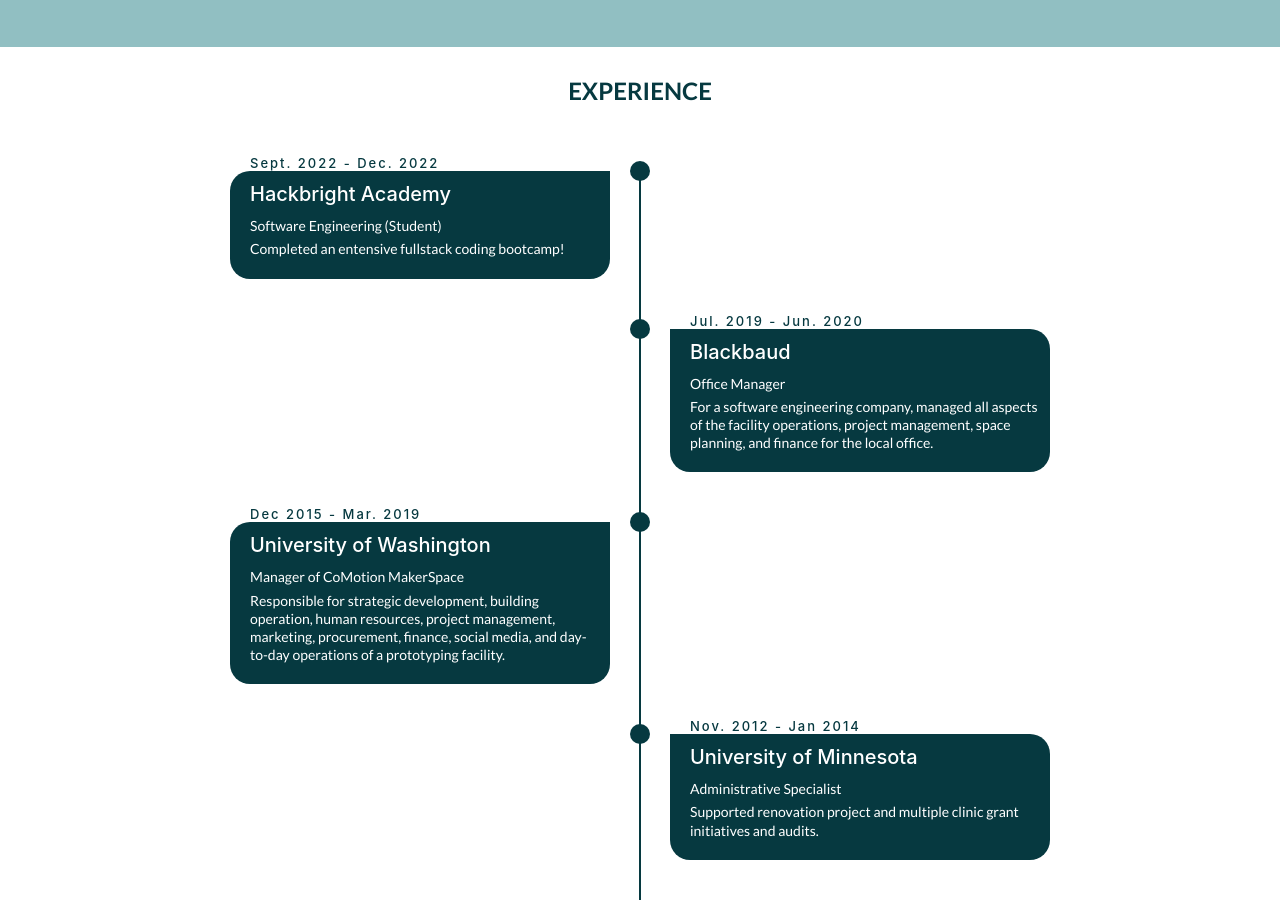
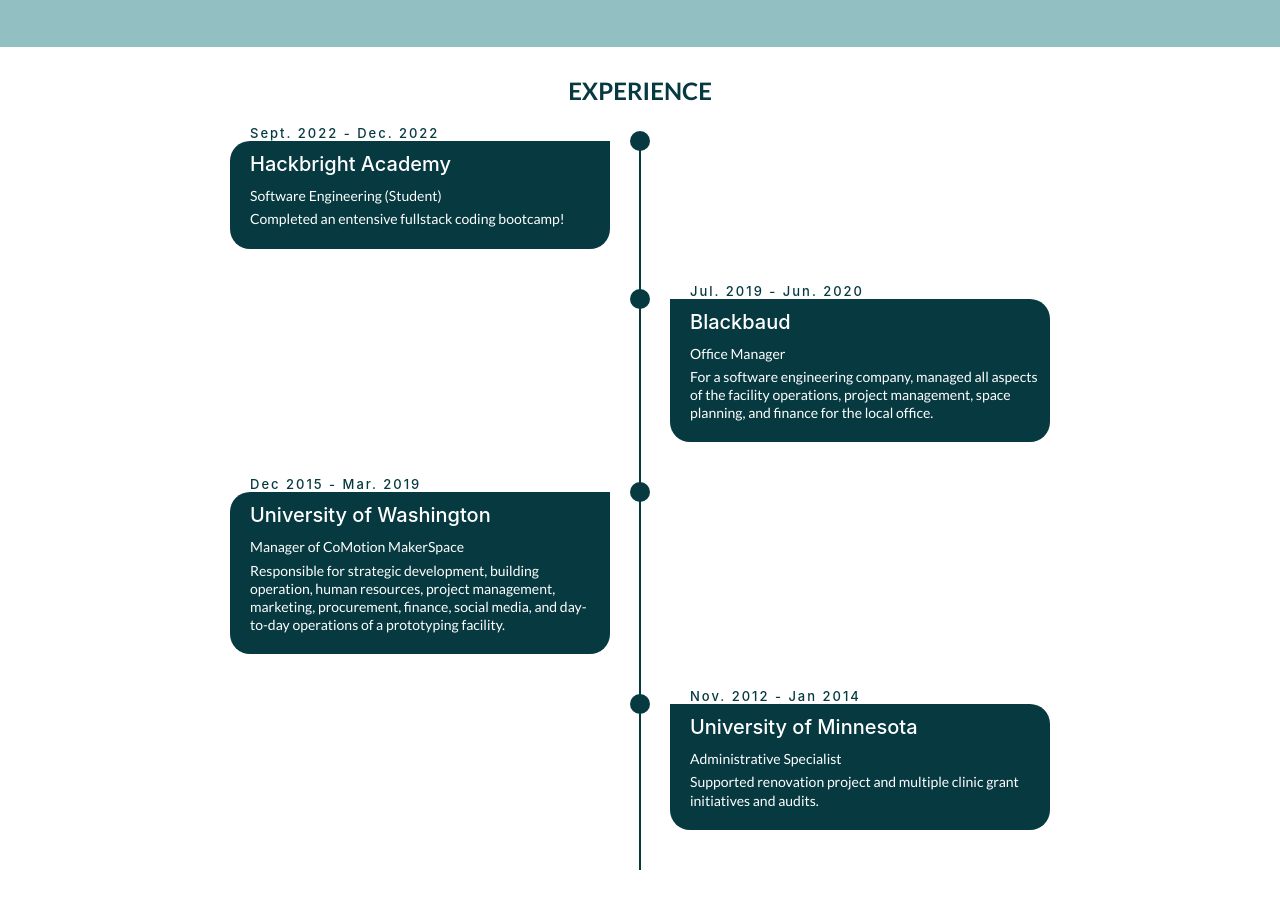
Before and after one commit to chueny/Portfolio, a plain HTML site: page index.html in a window 1280 px wide. Shown: the part 1461-2361 px from the top of the page. Drawn offline with nearby package versions, Linux system fonts and the light colour scheme.

Commit message:
changed experience padding

```diff
--- a/style/style.css
+++ b/style/style.css
@@ -174,12 +174,10 @@
 }
 /* Timeline */
 .timeline-container {
-    /* min-height: 100vh; */
     width: 100%;
     display: flex;
     align-items: center;
     justify-content: center;
-    padding:30px;
 }
 
 .skills-div {
```
